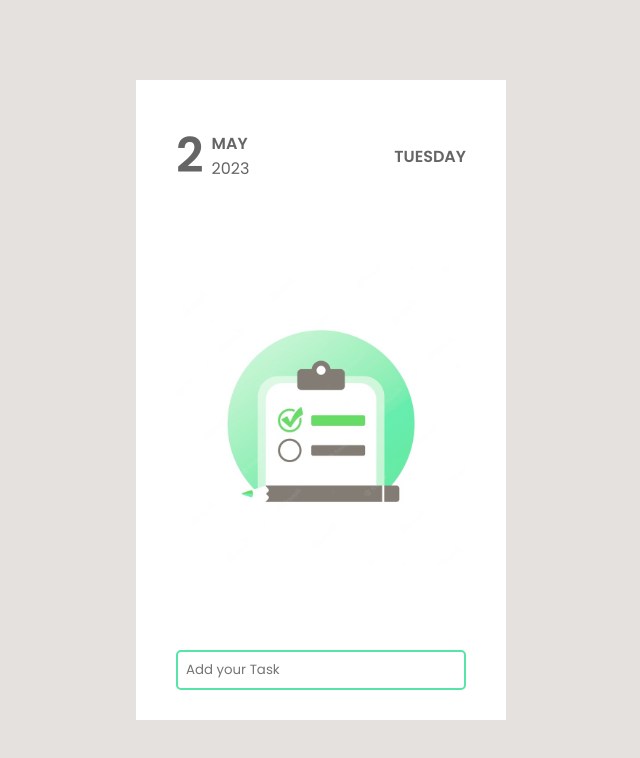
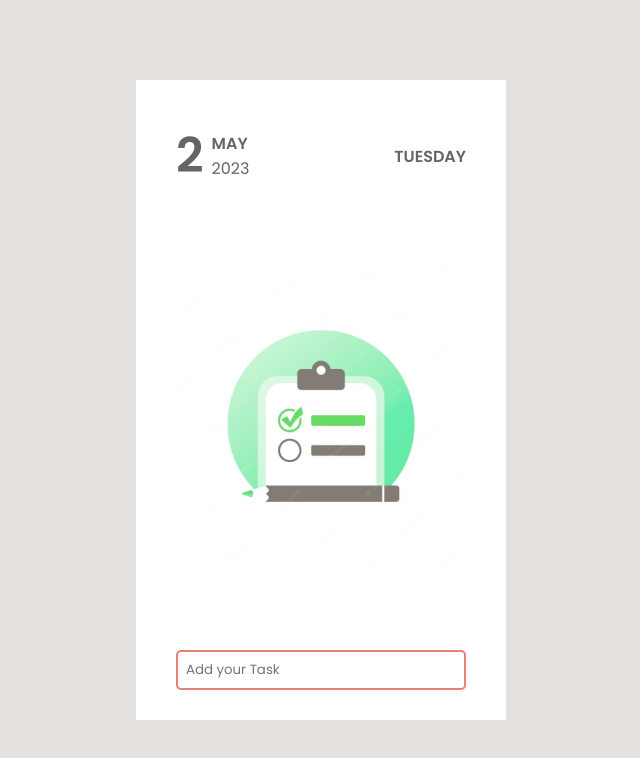
Before and after one commit to Kashyap2701/To-Do-List-in-React, a React (Vite) app: page / in a window 1280 px wide. Both pictures are taken after a click on the element 640 px from the left and 720 px from the top of the page. Shown: the top 758 px of the page, without its empty margins (319-959 px from the left). Built offline with nearby package versions, Linux system fonts and the light colour scheme.

Commit message:
validate task input

```diff
--- a/src/App.css
+++ b/src/App.css
@@ -16,6 +16,14 @@ input{
     border-radius: 5px;
 }
 
+input:focus:invalid{
+  border-color: #e98073;
+}
+
+input:focus:valid{
+  border-color: #56E4A7;
+}
+
 .App{
   display: flex;
   background-color: #e5e1de;
--- a/src/App.jsx
+++ b/src/App.jsx
@@ -35,9 +35,13 @@ function App() {
 
     // when key pressed will be ENTER KEY
     if(e.key=='Enter'){
+
+      if(task.trim()=='')
+        return;
+
       const todo = {
         id:v4(),
-        task:task,
+        task:task.trim(),
         status:'pending'
       }
       setTodos([...todos,todo]);
@@ -64,7 +68,15 @@ function App() {
             <TodoList todos={todos} updateHandler={updateTodoStatus}/>
             { isPlusButton
               ? <PlusButton handler={PlusButtonHandler}/>
-              : <input type="text" placeholder="Add your Task" value={task} onChange={(e)=>setTask(e.target.value)} onKeyDown={inputHandler} autoFocus/>
+              : <input
+                    type="text"
+                    placeholder="Add your Task"
+                    value={task}
+                    onChange={(e)=>setTask(e.target.value)}
+                    onKeyDown={inputHandler}
+                    autoFocus
+                    required
+                />
             }
         </div>
       </div>
--- a/src/components/CheckedTodo.jsx
+++ b/src/components/CheckedTodo.jsx
@@ -6,7 +6,7 @@ function CheckedTodo({todos,updateHandler}) {
     todos.filter(todo=>todo.status=='completed').map((todo)=>{
       return(
         <div key={todo.id} className={style.todo}>
-          <p>{todo.task}</p>
+          <p title={todo.length>20 ? todo.task : ''}>{todo.task}</p>
           <div>
             <img width={25} src={checked} alt="" onClick={()=>updateHandler(todo)}/>
           </div>
--- a/src/components/TodoList.module.css
+++ b/src/components/TodoList.module.css
@@ -29,6 +29,13 @@
     color: #656565;
 }
 
+.todo p{
+    max-width: 15rem;
+    white-space: nowrap;
+    overflow: hidden;
+    text-overflow: ellipsis;
+}
+
 .todo div img{
     -webkit-user-drag: none;
     cursor: pointer;
--- a/src/components/UncheckTodo.jsx
+++ b/src/components/UncheckTodo.jsx
@@ -6,7 +6,7 @@ function UncheckTodo({todos,updateHandler}) {
     todos.filter(todo=>todo.status=='pending').map((todo)=>{
       return(
         <div key={todo.id} className={style.todo}>
-          <p>{todo.task}</p>
+          <p title={todo.length>20 ? todo.task : ''}>{todo.task}</p>
           <div>
             <img width={25} src={unchecked} alt="" onClick={()=>updateHandler(todo)} />
           </div>
@@ -16,4 +16,4 @@ function UncheckTodo({todos,updateHandler}) {
   )
 }
 
-export default UncheckTodo
+export default UncheckTodo;
```
